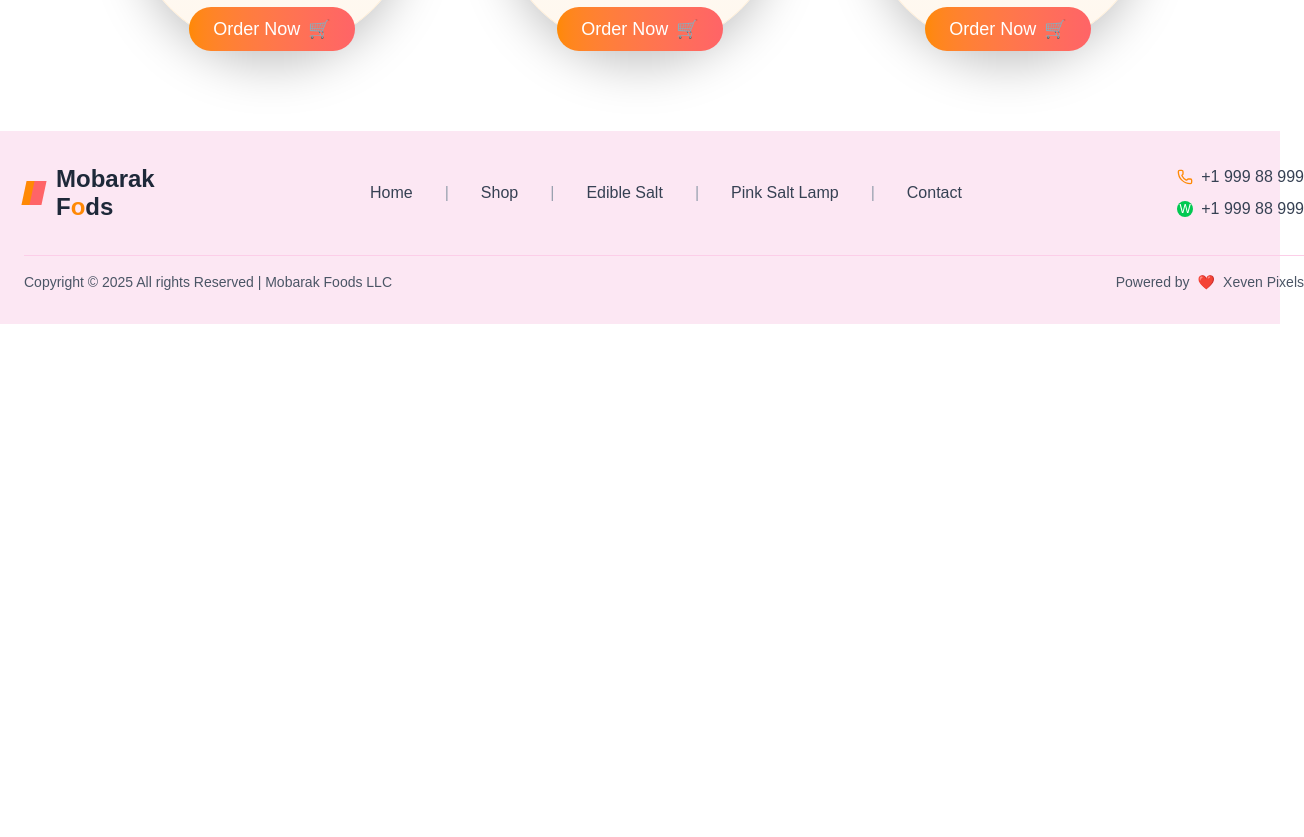
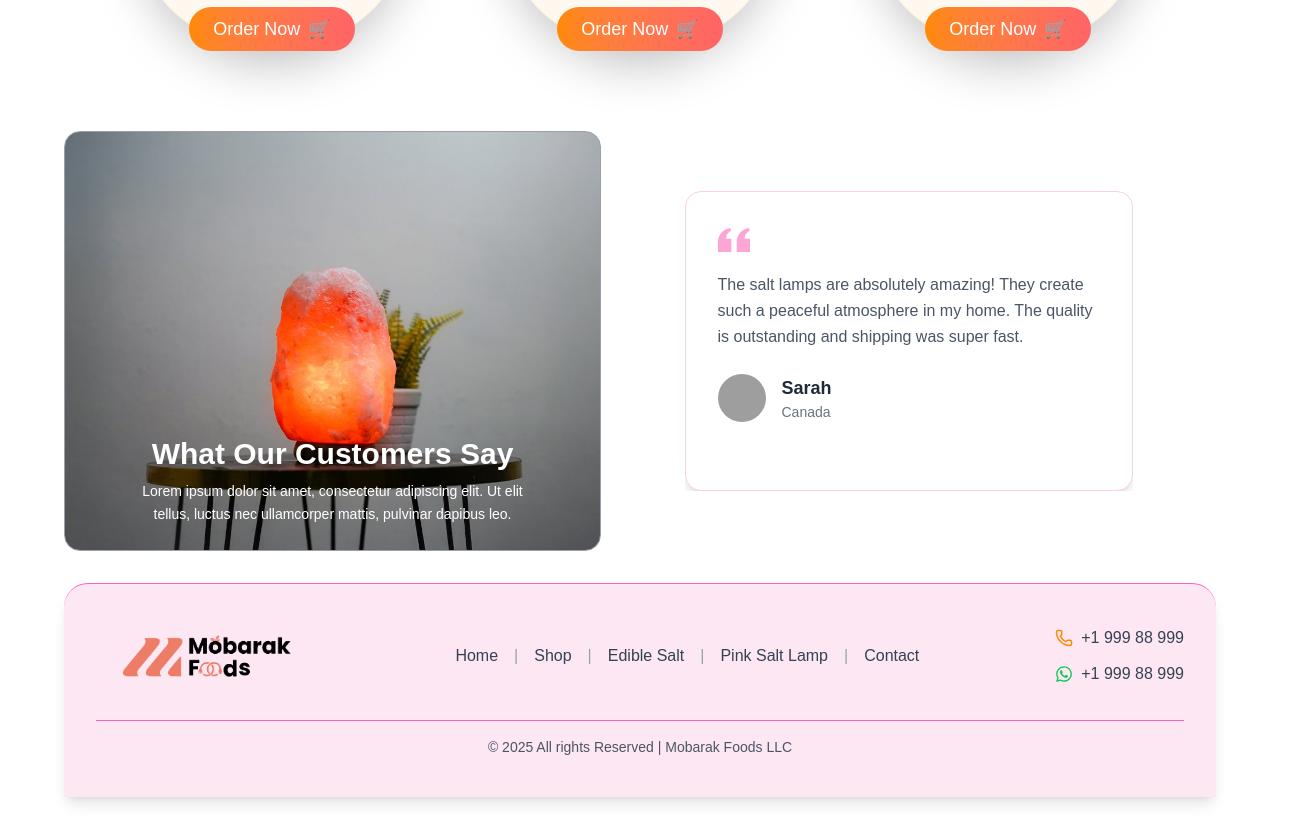
Before and after one commit to saudkhanbpk/mubarak-food, a Next.js app: page / in a window 1280 px wide. Shown: the part 1200-2037 px from the top of the page, 1304 px wide, since content can reach past the window. Before the commit the page ends 1524 px from the top, so only its background shows below. Built offline with nearby package versions, Linux system fonts and the light colour scheme; grey boxes are pictures that could not be loaded.

Commit message:
navbar,footer and message

```diff
--- a/package.json
+++ b/package.json
@@ -12,7 +12,8 @@
     "lucide-react": "^0.544.0",
     "next": "15.5.4",
     "react": "19.1.0",
-    "react-dom": "19.1.0"
+    "react-dom": "19.1.0",
+    "react-icons": "^5.5.0"
   },
   "devDependencies": {
     "@tailwindcss/postcss": "^4",
--- a/src/app/page.js
+++ b/src/app/page.js
@@ -3,6 +3,7 @@ import Image from "next/image";
 import Navbar from "@/components/Navbar";
 import Hero from "@/components/Hero";
 import ProductShowcase from "@/components/ProductShowcase";
+import Message from "@/components/Message";
 import Footer from "@/components/Footer";
 
 export default function About() {
@@ -14,6 +15,7 @@ export default function About() {
     <main>
       <Hero />
       <ProductShowcase />
+      <Message />
     </main>
     <footer>
       <Footer />
--- a/src/components/Footer.js
+++ b/src/components/Footer.js
@@ -1,83 +1,72 @@
 import React from 'react';
 import Link from 'next/link';
 import { Phone } from 'lucide-react';
+import { FaWhatsapp } from 'react-icons/fa';
 
 const Footer = () => {
   return (
-    <footer className="bg-pink-100 px-6 py-8">
-      <div className="w-7xl mx-auto">
-        {/* Main Footer Content */}
-        <div className="flex flex-col lg:flex-row justify-between items-start lg:items-center gap-6 mb-8">
-
-          {/* Logo Section */}
-          <div className="flex items-center">
-            <div className="flex items-center space-x-2">
-              {/* Logo with geometric shapes */}
-              <div className="flex items-center">
-                <div className="flex">
-                  <div className="w-3 h-6 bg-orange-400 transform -skew-x-12"></div>
-                  <div className="w-3 h-6 bg-red-400 transform -skew-x-12 -ml-1"></div>
-                </div>
-                <div className="ml-3">
-                  <h2 className="text-2xl font-bold text-gray-800">
-                    Mobarak
-                  </h2>
-                  <h2 className="text-2xl font-bold text-gray-800 -mt-1">
-                    F<span className="text-orange-400">o</span>ds
-                  </h2>
-                </div>
-              </div>
-            </div>
+    <footer
+      className="
+        bg-pink-100
+        max-w-6xl
+        border-t border-pink-400
+        rounded-t-3xl
+        shadow-lg p-8
+        mx-4 sm:mx-6 lg:mx-auto
+        py-6 sm:py-8 lg:py-10
+        mb-10">
+      <div className="flex flex-col lg:flex-row justify-between items-center gap-8 mb-8">
+        {/* Logo */}
+        <div className="flex justify-center lg:justify-start">
+          <a href="/" className="flex items-center space-x-2">
+            <img
+              src="/mubarek2.png"
+              alt="Mobarark Foods"
+              className="h-16 w-auto"
+            />
+          </a>
         </div>
 
-          {/* Navigation Links */}
-          <nav className="flex flex-wrap items-center gap-8 text-gray-700">
+        {/* Navigation */}
+        <nav className="flex flex-wrap justify-center lg:justify-start items-center gap-4 text-gray-700">
           <Link href="/" className="hover:text-gray-900 transition-colors">
             Home
           </Link>
-            <span className="text-gray-400">|</span>
+          <span className="hidden sm:inline text-gray-400">|</span>
           <Link href="/shop" className="hover:text-gray-900 transition-colors">
             Shop
           </Link>
-            <span className="text-gray-400">|</span>
+          <span className="hidden sm:inline text-gray-400">|</span>
           <Link href="/edible-salt" className="hover:text-gray-900 transition-colors">
             Edible Salt
           </Link>
-            <span className="text-gray-400">|</span>
+          <span className="hidden sm:inline text-gray-400">|</span>
           <Link href="/pink-salt-lamp" className="hover:text-gray-900 transition-colors">
             Pink Salt Lamp
           </Link>
-            <span className="text-gray-400">|</span>
+          <span className="hidden sm:inline text-gray-400">|</span>
           <Link href="/contact" className="hover:text-gray-900 transition-colors">
             Contact
           </Link>
         </nav>
 
-          {/* Contact Information */}
-          <div className="flex flex-col gap-2">
+        {/* Contact - Added more spacing and better alignment */}
+        <div className="flex flex-col items-center lg:items-end gap-3">
           <div className="flex items-center gap-2 text-gray-700">
-              <Phone size={16} className="text-orange-400" />
-              <span>+1 999 88 999</span>
+            <Phone size={18} className="text-orange-400" />
+            <span className="text-sm lg:text-base font-medium">+1 999 88 999</span>
           </div>
           <div className="flex items-center gap-2 text-gray-700">
-              <div className="w-4 h-4 bg-green-500 rounded-full flex items-center justify-center">
-                <span className="text-white text-xs">W</span>
-              </div>
-              <span>+1 999 88 999</span>
+            <FaWhatsapp size={18} className="text-green-500" />
+            <span className="text-sm lg:text-base font-medium">+1 999 88 999</span>
           </div>
         </div>
       </div>
 
-        {/* Bottom Section */}
-        <div className="flex flex-col md:flex-row justify-between items-center pt-4 border-t border-pink-200 gap-4">
+      {/* Bottom */}
+      <div className="flex flex-col md:flex-row justify-center items-center pt-4 border-t border-pink-400 gap-2 text-center">
         <div className="text-gray-600 text-sm">
-            Copyright © 2025 All rights Reserved | Mobarak Foods LLC
-          </div>
-          <div className="flex items-center gap-2 text-sm text-gray-600">
-            <span>Powered by</span>
-            <span className="text-red-500">❤️</span>
-            <span className="font-medium">Xeven Pixels</span>
-          </div>
+          © 2025 All rights Reserved | Mobarak Foods LLC
         </div>
       </div>
     </footer>
--- /dev/null
+++ b/src/components/Message.js
@@ -0,0 +1,131 @@
+import React, { useState, useEffect } from "react";
+
+const Message = () => {
+    const testimonials = [
+        {
+            id: 1,
+            message:
+                "There are many variations of passages of Lorem Ipsum available, but the majority have suffered alteration in some form, by injected humour, or randomised words which don't look even slightly believable.",
+            name: "Adil",
+            location: "USA",
+            avatar:
+                "https://images.unsplash.com/photo-1472099645785-5658abf4ff4e?w=60&h=60&fit=crop&crop=face",
+        },
+        {
+            id: 2,
+            message:
+                "The salt lamps are absolutely amazing! They create such a peaceful atmosphere in my home. The quality is outstanding and shipping was super fast.",
+            name: "Sarah",
+            location: "Canada",
+            avatar:
+                "https://images.unsplash.com/photo-1494790108755-2616b612b786?w=60&h=60&fit=crop&crop=face",
+        },
+        {
+            id: 3,
+            message:
+                "Best quality pink salt I've ever purchased. The texture and taste are perfect for cooking. Will definitely order again!",
+            name: "Michael",
+            location: "UK",
+            avatar:
+                "https://images.unsplash.com/photo-1507003211169-0a1dd7228f2d?w=60&h=60&fit=crop&crop=face",
+        },
+        {
+            id: 4,
+            message:
+                "Incredible customer service and premium products. The salt lamps have helped improve my sleep quality significantly.",
+            name: "Emma",
+            location: "Australia",
+            avatar:
+                "https://images.unsplash.com/photo-1438761681033-6461ffad8d80?w=60&h=60&fit=crop&crop=face",
+        },
+    ];
+
+    const [currentTestimonial, setCurrentTestimonial] = useState(0);
+    const [isAnimating, setIsAnimating] = useState(false);
+
+    useEffect(() => {
+        const interval = setInterval(() => {
+            setIsAnimating(true);
+            setTimeout(() => {
+                setCurrentTestimonial((prev) =>
+                    prev === testimonials.length - 1 ? 0 : prev + 1
+                );
+                setIsAnimating(false);
+            }, 500); // same as animation duration
+        }, 4000);
+
+        return () => clearInterval(interval);
+    }, [testimonials.length]);
+
+    return (
+        <div className="w-[90vw] mx-auto flex flex-col lg:flex-row mb-8">
+            {/* Left section with background image */}
+            <div
+                className="
+                            flex-1 h-[300px] lg:h-[420px]
+                            flex items-center justify-center
+                            rounded-2xl border border-gray-400
+                            bg-[url('/6.jpg')] bg-cover bg-center
+                         "
+            >
+                <div className="relative flex-1 h-[250px] lg:h-[400px]">
+                    {/* text block pinned to the bottom */}
+                    <div className="absolute bottom-4 left-1/2 -translate-x-1/2 w-full px-4 lg:px-6 text-white max-w-md text-center">
+                        <h2 className="text-2xl lg:text-3xl font-bold mb-2">What Our Customers Say</h2>
+                        <p className="text-xs lg:text-sm leading-relaxed">
+                            Lorem ipsum dolor sit amet, consectetur adipiscing elit. Ut elit tellus,
+                            luctus nec ullamcorper mattis, pulvinar dapibus leo.
+                        </p>
+                    </div>
+                </div>
+            </div>
+
+            {/* Right section with testimonial */}
+            <div className="flex-1 flex items-center justify-center p-6 lg:p-10">
+                <div className="max-w-md w-full relative overflow-hidden h-[250px] lg:h-[300px]">
+                    <div
+                        className={`absolute inset-0 bg-white rounded-2xl p-6 lg:p-8 shadow-lg border border-pink-200 transform transition-all duration-500 ease-linear ${isAnimating
+                            ? "translate-x-full opacity-0"
+                            : "translate-x-0 opacity-100"
+                            }`}
+                    >
+                        {/* Quote icon */}
+                        <div className="text-pink-300 text-4xl mb-4">
+                            <svg
+                                className="w-8 h-8"
+                                fill="currentColor"
+                                viewBox="0 0 24 24"
+                            >
+                                <path d="M14.017 21v-7.391c0-5.704 3.731-9.57 8.983-10.609l.995 2.151c-2.432.917-3.995 3.638-3.995 5.849h4v10h-10zm-14.017 0v-7.391c0-5.704 3.748-9.57 9-10.609l.996 2.151c-2.433.917-3.996 3.638-3.996 5.849h4v10h-10z" />
+                            </svg>
+                        </div>
+
+                        {/* Testimonial text */}
+                        <p className="text-gray-600 text-sm lg:text-base leading-relaxed mb-6">
+                            {testimonials[currentTestimonial].message}
+                        </p>
+
+                        {/* Customer info */}
+                        <div className="flex items-center">
+                            <img
+                                src={testimonials[currentTestimonial].avatar}
+                                alt={testimonials[currentTestimonial].name}
+                                className="w-10 h-10 lg:w-12 lg:h-12 rounded-full object-cover mr-4"
+                            />
+                            <div>
+                                <h4 className="font-semibold text-gray-800 text-base lg:text-lg">
+                                    {testimonials[currentTestimonial].name}
+                                </h4>
+                                <p className="text-gray-500 text-xs lg:text-sm">
+                                    {testimonials[currentTestimonial].location}
+                                </p>
+                            </div>
+                        </div>
+                    </div>
+                </div>
+            </div>
+        </div>
+    );
+};
+
+export default Message;
```
Also changed, not shown: src/components/Navbar.js (+40 -67 lines), public/mubarek2.png (renamed from public/cropped-300-green-01.png), 1 other file (tests, documents, lock files or other folders). Lines whose indentation alone changed are shown as unchanged.
